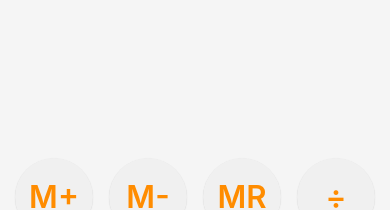
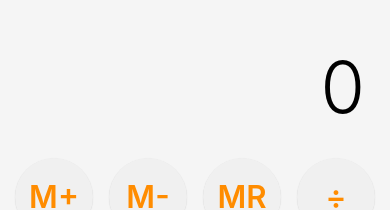
Before and after one commit to di846/5IA01_Felici-Popa_Calcolatrice, a React Native app: screen / in a window 390 px wide. Shown: the part 184-394 px from the top of the page. Built offline with nearby package versions, Linux system fonts and the light colour scheme.

Commit message:
Aggiunto display

```diff
--- a/App.js
+++ b/App.js
@@ -2,6 +2,7 @@ import { StyleSheet, View, useColorScheme } from 'react-native';
 import NumberButton from './src/components/NumberButton';
 import OperatorButton from './src/components/OperatorButton';
 import { colors, baseStyles } from './src/components/CalculatorStyles';
+import Display from './src/components/Display';
 
 export default function App() {
   const colorScheme = useColorScheme() ?? 'light';
@@ -14,7 +15,10 @@ export default function App() {
 
   return (
     <View style={[styles.container, { backgroundColor: theme.background }]}>
-      {/*Area display*/}
+
+      <View style={styles.displayArea}>
+        <Display value={0} color_Scheme={colorScheme} />
+      </View>
 
       <View style={styles.keypadArea}>
         <View style={styles.grid}>
@@ -68,9 +72,8 @@ const styles = StyleSheet.create({
     justifyContent: 'center',
     marginBottom: baseStyles.buttonBase.margin,
   },
-  buttonPlaceholder: {
-    width: baseStyles.buttonBase.width,
-    height: baseStyles.buttonBase.height,
-    margin: baseStyles.buttonBase.margin,
+  displayArea: {
+    flex: 1,
+    justifyContent: 'flex-end',
   },
 });
--- /dev/null
+++ b/src/components/Display.js
@@ -0,0 +1,35 @@
+import React from 'react';
+import { View, Text, StyleSheet, useColorScheme } from 'react-native';
+import { colors } from './CalculatorStyles';
+
+const Display = ({ value = "0", color_Scheme}) => {
+  const textColor = colors[color_Scheme].buttonDefaultText;
+
+  return (
+    <View style={[styles.container]}>
+      <Text
+        style={[styles.text, { color: textColor }]}
+        numberOfLines={1}
+        adjustsFontSizeToFit={true}
+      >
+        {value}
+      </Text>
+    </View>
+  );
+};
+
+const styles = StyleSheet.create({
+  container: {
+    paddingHorizontal: 25,
+    paddingBottom: 20,
+    minHeight: 100,
+    justifyContent: 'flex-end',
+  },
+  text: {
+    fontSize: 72,
+    fontWeight: '300',
+    textAlign: 'right',
+  },
+});
+
+export default Display;
--- a/src/components/NumberButton.js
+++ b/src/components/NumberButton.js
@@ -2,7 +2,7 @@ import React from 'react';
 import { Pressable, Text } from 'react-native';
 import {colors, baseStyles, getDynamicStyles,} from './CalculatorStyles';
 
-const NumberButton = ({ label, onPress, color_Scheme, style: customStyle = {} }) => {
+const NumberButton = ({ label, onPress, color_Scheme}) => {
     const themeColors = colors[color_Scheme];
     const buttonType = 'number';
 
@@ -11,7 +11,6 @@ const NumberButton = ({ label, onPress, color_Scheme, style: customStyle = {} })
             style={({ pressed }) => [
                 baseStyles.buttonBase,
                 getDynamicStyles(themeColors, buttonType, pressed).button,
-                customStyle,
             ]}
             onPress={onPress}
         >
--- a/src/components/OperatorButton.js
+++ b/src/components/OperatorButton.js
@@ -2,7 +2,7 @@ import React from 'react';
 import { Pressable, Text} from 'react-native';
 import {colors, baseStyles, getDynamicStyles,} from './CalculatorStyles';
 
-const OperatorButton = ({ label, onPress, type, color_Scheme, style: customStyle = {}}) => {
+const OperatorButton = ({ label, onPress, type, color_Scheme}) => {
     const themeColors = colors[color_Scheme];
     const buttonType = type;
 
@@ -11,7 +11,6 @@ const OperatorButton = ({ label, onPress, type, color_Scheme, style: customStyle
             style={({ pressed }) => [
                 baseStyles.buttonBase,
                 getDynamicStyles(themeColors, buttonType, pressed).button,
-                customStyle,
             ]}
             onPress={onPress}
         >
```
